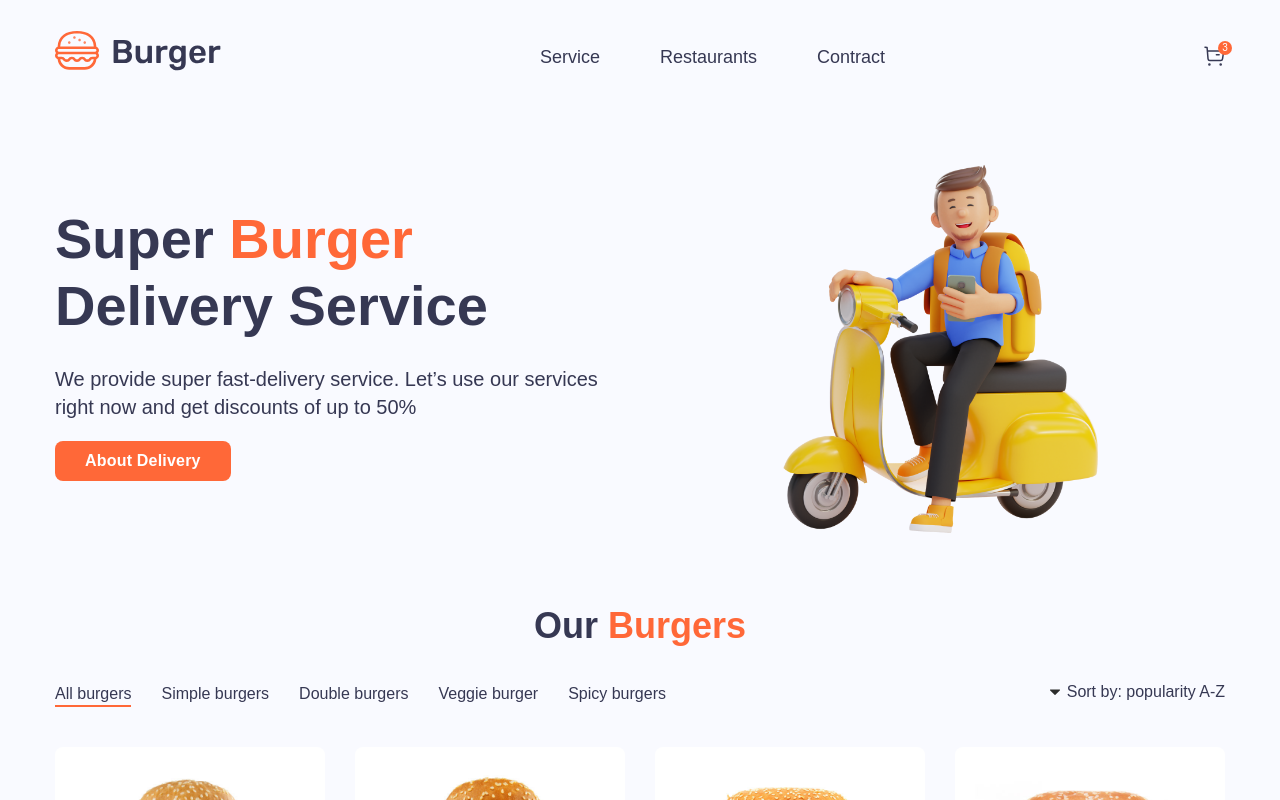
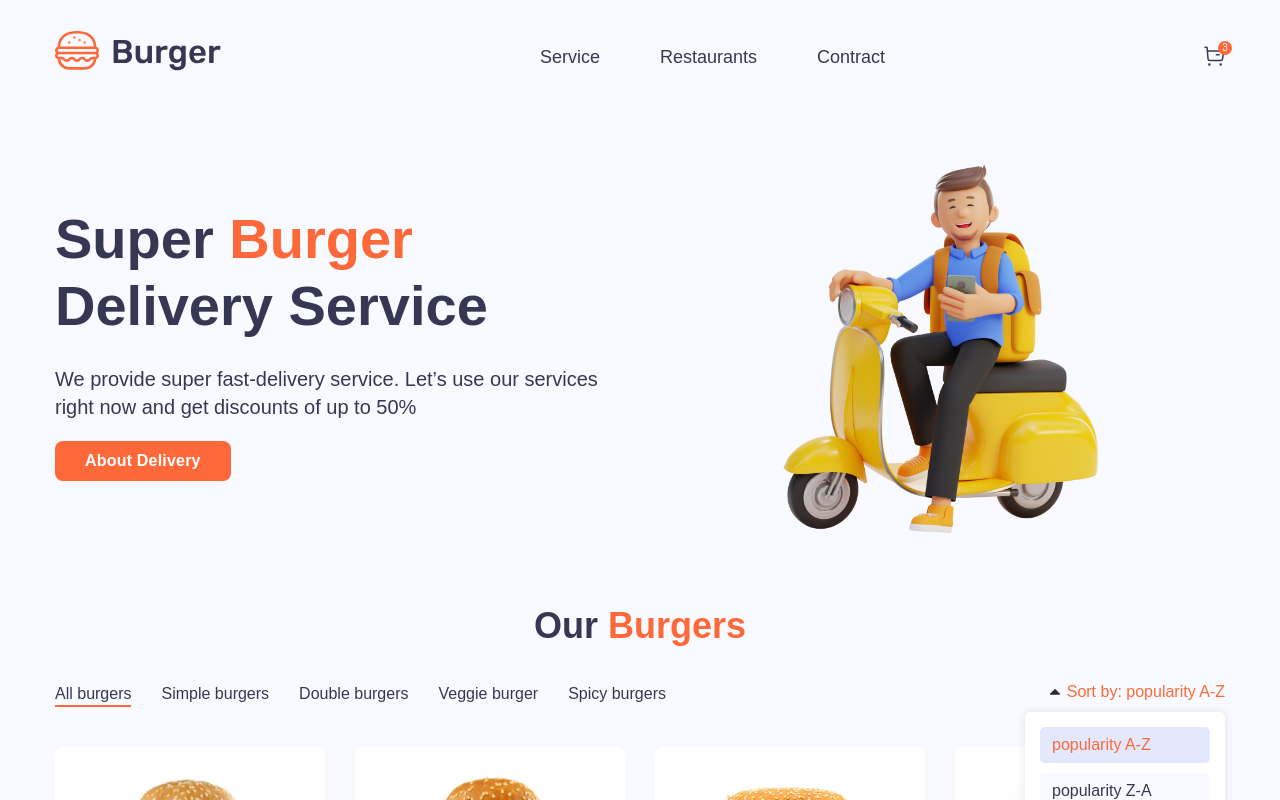
Before and after one commit to Art-Line/react-burger, a React (Create React App) app: page / in a window 1280 px wide. Both pictures are taken after a click on the button "Sort by: popularity A-Z". Shown: the top 800 px of the page. Built offline with nearby package versions, Linux system fonts and the light colour scheme.

Commit message:
sorting tooltip and select sorting type

```diff
--- a/src/components/Sorting.jsx
+++ b/src/components/Sorting.jsx
@@ -1,15 +1,39 @@
+import { useState } from "react";
+
 function Sorting() {
+    const [sortTooltip, setSortTooltip] = useState(false);
+    const sortList = ['popularity A-Z', 'popularity Z-A', 'price A-Z', 'price Z-A', 'alphabet A-Z', 'alphabet Z-A'];
+    const [sortActive, setSortActive] = useState(0);
+
+    const selectSort = (index) => {
+        setSortActive(index);
+        setSortTooltip(false);
+    }
+
     return (
         <div className="sort">
-            <button className="sort__btn" type="button">Sort by: popularity A-Z</button>
-            <ul className="sort__tooltip" style={{ 'display': 'none' }}>
-                <li><button className="sort__tooltip-btn active" type="button">popularity A-Z</button></li>
-                <li><button className="sort__tooltip-btn" type="button">popularity Z-A</button></li>
-                <li><button className="sort__tooltip-btn" type="button">price A-Z</button></li>
-                <li><button className="sort__tooltip-btn" type="button">price Z-A</button></li>
-                <li><button className="sort__tooltip-btn" type="button">alphabet A-Z</button></li>
-                <li><button className="sort__tooltip-btn" type="button">alphabet Z-A</button></li>
-            </ul>
+            <button
+                type="button"
+                className={`sort__btn ${sortTooltip ? 'active' : ''}`}
+                onClick={() => setSortTooltip(!sortTooltip)}
+            >
+                Sort by: {sortList[sortActive]}
+            </button>
+            {sortTooltip &&
+                <ul className="sort__tooltip">
+                    {sortList.map((item, index) =>
+                        <li key={index}>
+                            <button
+                                type="button"
+                                onClick={() => selectSort(index)}
+                                className={`sort__tooltip-btn ${sortActive === index ? 'active' : ''}`}
+                            >
+                                {item}
+                            </button>
+                        </li>
+                    )}
+                </ul>
+            }
         </div>
     )
 }
--- a/src/scss/_sort.scss
+++ b/src/scss/_sort.scss
@@ -53,7 +53,6 @@
             color: $main;
             display: block;
             width: 100%;
-            background-color: lightblue;
             border: none;
             text-align: left;
             padding: 8px 12px;
@@ -61,9 +60,12 @@
             border-radius: 5px;
             transition-duration: 0.2s;
             transition-property: color;
-            &:hover,
+            &:hover {
+                color: $orange;
+            }
             &.active {
                 color: $orange;
+                background-color: #e4e8fc;
             }
         }
     }
```
